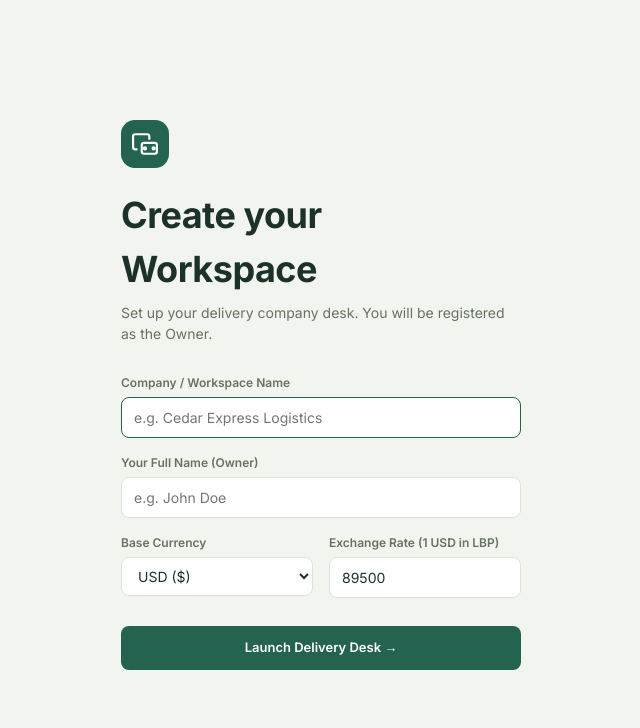
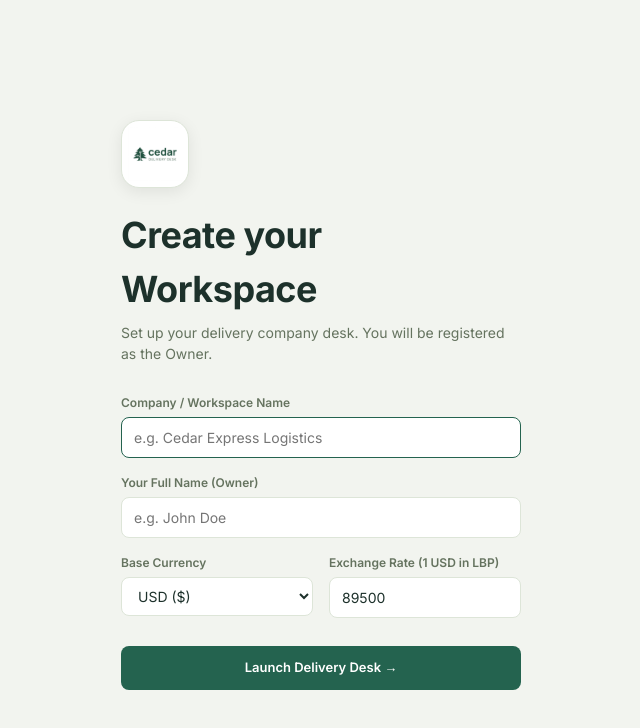
Before and after one commit to mikesuppor-source/Delivery, a Next.js app: page /onboarding in a window 1280 px wide. Shown: the top 728 px of the page, without its empty margins (319-959 px from the left). Built offline with nearby package versions, Linux system fonts and the light colour scheme.

Commit message:
feat: integrate official Cedar Delivery Desk logo across desktop sidebar, auth, onboarding, and print statements

```diff
--- a/app/(auth)/invite/[token]/page.tsx
+++ b/app/(auth)/invite/[token]/page.tsx
@@ -122,10 +122,7 @@ export default function InvitePage() {
   return (
     <div className="welcome">
       <div className="brand-icon">
-        <svg viewBox="0 0 24 24" fill="none" stroke="currentColor" strokeWidth="2">
-          <path d="M5 17H3a2 2 0 0 1-2-2V5a2 2 0 0 1 2-2h11a2 2 0 0 1 2 2v3"/>
-          <rect x="9" y="11" width="14" height="10" rx="2"/>
-        </svg>
+        <img src="/logo.png" alt="Cedar Delivery Desk" />
       </div>
       <h1>Join Cedar</h1>
       <p>
--- a/app/globals.css
+++ b/app/globals.css
@@ -72,11 +72,19 @@ label { font-size: 12px; font-weight: 600; color: var(--muted); display: block;
 }
 .brand-icon {
   width: 38px; height: 38px;
-  background: var(--brand);
+  background: #ffffff;
+  border: 1px solid var(--line);
   border-radius: 10px;
   display: flex; align-items: center; justify-content: center;
   color: #fff;
   flex-shrink: 0;
+  overflow: hidden;
+  box-shadow: 0 1px 4px rgba(0,0,0,.05);
+}
+.brand-icon img {
+  width: 100%;
+  height: 100%;
+  object-fit: contain;
 }
 .brand-icon svg { width: 20px; height: 20px; }
 .brand > div { overflow: hidden; }
@@ -507,8 +515,20 @@ tr:hover td { background: var(--bg); }
   margin: 10vh auto;
   padding: 40px;
 }
-.welcome .brand-icon { width: 48px; height: 48px; border-radius: 14px; }
-.welcome .brand-icon svg { width: 26px; height: 26px; }
+.welcome .brand-icon {
+  width: 68px; height: 68px;
+  border-radius: 18px;
+  background: #ffffff;
+  border: 1px solid var(--line);
+  padding: 6px;
+  box-shadow: 0 4px 16px rgba(0,0,0,.08);
+}
+.welcome .brand-icon img {
+  width: 100%;
+  height: 100%;
+  object-fit: contain;
+}
+.welcome .brand-icon svg { width: 30px; height: 30px; }
 .welcome h1 { font-size: 36px; font-weight: 700; margin: 20px 0 6px; letter-spacing: -.5px; }
 .welcome p { color: var(--muted); font-size: 14px; margin-bottom: 30px; }
 .welcome form { display: flex; flex-direction: column; gap: 16px; }
--- a/app/layout.tsx
+++ b/app/layout.tsx
@@ -4,6 +4,10 @@ import './globals.css'
 export const metadata: Metadata = {
   title: 'Cedar Delivery Desk',
   description: 'Every order. Every dollar. All accounted for.',
+  icons: {
+    icon: '/logo.png',
+    apple: '/logo.png',
+  },
 }
 
 export default function RootLayout({
--- a/app/onboarding/page.tsx
+++ b/app/onboarding/page.tsx
@@ -49,12 +49,7 @@ export default function OnboardingPage() {
   return (
     <div className="welcome" style={{ maxWidth: 480 }}>
       <div className="brand-icon">
-        <svg viewBox="0 0 24 24" fill="none" stroke="currentColor" strokeWidth="2">
-          <path d="M5 17H3a2 2 0 0 1-2-2V5a2 2 0 0 1 2-2h11a2 2 0 0 1 2 2v3"/>
-          <rect x="9" y="11" width="14" height="10" rx="2"/>
-          <circle cx="12" cy="16" r="1"/>
-          <circle cx="20" cy="16" r="1"/>
-        </svg>
+        <img src="/logo.png" alt="Cedar Delivery Desk" />
       </div>
       <h1>Create your Workspace</h1>
       <p>Set up your delivery company desk. You will be registered as the Owner.</p>
--- a/components/sidebar.tsx
+++ b/components/sidebar.tsx
@@ -35,11 +35,7 @@ export function Sidebar({ workspaceId, workspaceName, userRole, userEmail, displ
       {/* Brand */}
       <div className="brand">
         <div className="brand-icon">
-          <svg viewBox="0 0 24 24" fill="none" stroke="currentColor" strokeWidth="2">
-            <path d="M5 17H3a2 2 0 0 1-2-2V5a2 2 0 0 1 2-2h11a2 2 0 0 1 2 2v3"/>
-            <rect x="9" y="11" width="14" height="10" rx="2"/>
-            <circle cx="12" cy="16" r="1"/><circle cx="20" cy="16" r="1"/>
-          </svg>
+          <img src="/logo.png" alt="Cedar Logo" />
         </div>
         <div>
           <b>cedar</b>
```
Also changed, not shown: app/(auth)/login/page.tsx (+1 -6 lines), app/print/page.tsx (+7 -4 lines), public/logo.png (added), 1 other file (tests, documents, lock files or other folders).
